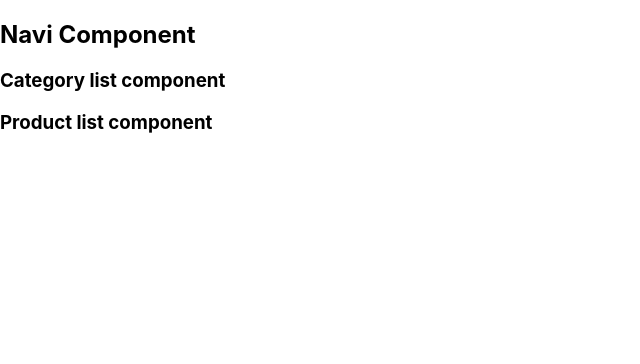
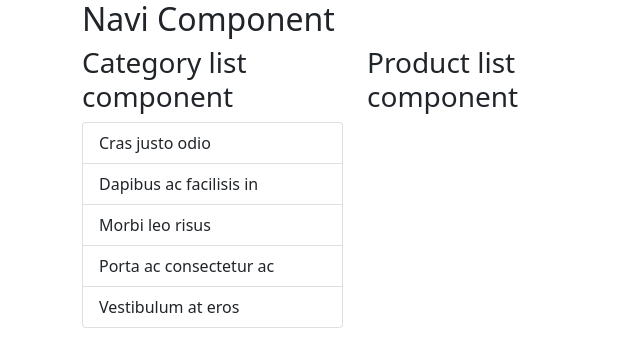
Before and after one commit to rdvnabay/course-udemy-React, a React (Create React App) app in the folder app1-intro/: page / in a window 1280 px wide. Shown: the top 364 px of the page, without its empty margins (0-640 px from the left). Built offline with nearby package versions, Linux system fonts and the light colour scheme.

Commit message:
132.Bölüm 358.Ders ReactStrap İle Çalışmak

```diff
--- a/app1-intro/package.json
+++ b/app1-intro/package.json
@@ -6,9 +6,11 @@
     "@testing-library/jest-dom": "^5.13.0",
     "@testing-library/react": "^11.2.7",
     "@testing-library/user-event": "^12.8.3",
+    "bootstrap": "^5.0.1",
     "react": "^17.0.2",
     "react-dom": "^17.0.2",
     "react-scripts": "4.0.3",
+    "reactstrap": "^8.9.0",
     "web-vitals": "^1.1.2"
   },
   "scripts": {
--- a/app1-intro/src/App.js
+++ b/app1-intro/src/App.js
@@ -1,3 +1,4 @@
+import { Col, Container, Row } from "reactstrap";
 import CategoryList from "./CategoryList";
 import Navi from "./Navi";
 import ProductList from "./ProductList";
@@ -6,9 +7,19 @@ function App() {
   return (
     <div className="App">
       <header className="App-header">
+      <Container>
+      <Row>
       <Navi/>
+      </Row>
+      <Row>
+      <Col xs="3">
       <CategoryList/>
+      </Col>
+      <Col xs="3">
       <ProductList/>
+        </Col>
+      </Row>
+      </Container>
       </header>
     </div>
   );
--- a/app1-intro/src/CategoryList.js
+++ b/app1-intro/src/CategoryList.js
@@ -1,11 +1,19 @@
-import React, { Component } from 'react'
+import React, { Component } from "react";
+import {ListGroup,ListGroupItem} from 'reactstrap';
 
 export default class CategoryList extends Component {
   render() {
     return (
       <div>
         <h3>Category list component</h3>
+        <ListGroup>
+          <ListGroupItem>Cras justo odio</ListGroupItem>
+          <ListGroupItem>Dapibus ac facilisis in</ListGroupItem>
+          <ListGroupItem>Morbi leo risus</ListGroupItem>
+          <ListGroupItem>Porta ac consectetur ac</ListGroupItem>
+          <ListGroupItem>Vestibulum at eros</ListGroupItem>
+        </ListGroup>
       </div>
-        )
+    );
   }
 }
--- a/app1-intro/src/index.js
+++ b/app1-intro/src/index.js
@@ -3,6 +3,7 @@ import ReactDOM from 'react-dom';
 import './index.css';
 import App from './App';
 import reportWebVitals from './reportWebVitals';
+import 'bootstrap/dist/css/bootstrap.min.css';
 
 ReactDOM.render(
   <React.StrictMode>
```
Also changed, not shown: 1 other file (tests, documents, lock files or other folders). Lines whose indentation alone changed are shown as unchanged.
